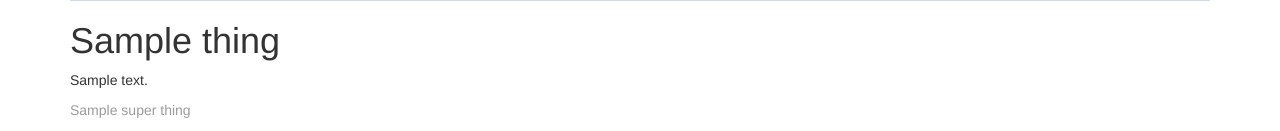
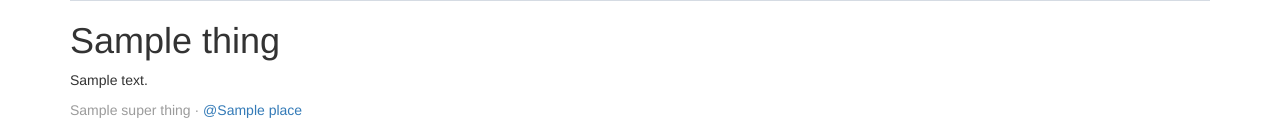
Before and after one commit to mapcat-io/_heroku-nearme, a Node project: template templates/views/thing.hbs in a window 1280 px wide. Shown: the part 854-985 px from the top of the page. Run offline with Node 20 templates, Linux system fonts and the light colour scheme; the template is opened without the code that fills it: most values are stand-ins (such as "Sample title", 1, 10 or a date in 2020); grey boxes marked "Sample" are stand-in pictures; some libraries are stand-ins or nearby versions.

Commit message:
added multiple places support for things

```diff
--- a/models/Thing.js
+++ b/models/Thing.js
@@ -14,7 +14,7 @@ Thing.add({
     createdAt: { type: Date, default: Date.now },
     publishedAt: Date,
     superThing: { type: Types.Relationship, ref: 'SuperThing' },
-    place: { type: Types.Relationship, ref: 'Place' },
+    place: { type: Types.Relationship, ref: 'Place', many: true },
     description: { type: Types.Textarea },
     primaryImage: { type: Types.S3File },
     location: { type: Types.Location, defaults: { country: 'United States' } }
--- a/templates/views/thing.hbs
+++ b/templates/views/thing.hbs
@@ -18,8 +18,10 @@
           {{#if thing.superThing.title}}
             <span>{{thing.superThing.title}}</span>
           {{/if}}
-          {{#if thing.place.title}}
-            <span>@{{thing.place.title}}</span>
+          {{#if thing.place}}
+            {{#each thing.place}}
+              <span><a href="place/{{this.place._id}}">@{{this.title}}</a></span>
+            {{/each}}
           {{/if}}
         </p>
     </div>
```
Also changed, not shown: templates/views/partials/result_item.hbs (+6 -4 lines).
